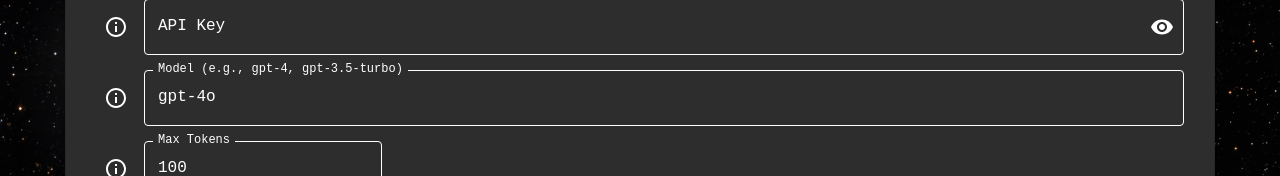
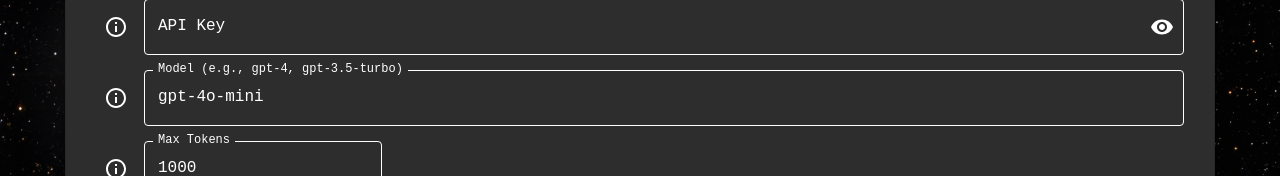
Before and after one commit to Anorris98/Hebse-Database, a React (Vite) app in the folder senior-design/: page /Settings in a window 1280 px wide. Shown: the part 391-567 px from the top of the page. Built offline with nearby package versions, Linux system fonts and the light colour scheme.

Commit message:
Fix/GPT_discrepancy

```diff
--- a/senior-design/src/components/Settings/GPTSetup/gpt-setup.tsx
+++ b/senior-design/src/components/Settings/GPTSetup/gpt-setup.tsx
@@ -19,8 +19,8 @@
 
 const GptSetup = () => {
     const [apiKey, setApiKey] = useState("");
-    const [model, setModel] = useState("gpt-4o");
-    const [maxTokens, setMaxTokens] = useState("100");
+    const [model, setModel] = useState("gpt-4o-mini");
+    const [maxTokens, setMaxTokens] = useState("1000");
     // const [temperature, setTemperature] = useState("0.7");
     const [showApiKey, setShowApiKey] = useState(false);
 
```
Also changed, not shown: 1 other file (tests, documents, lock files or other folders).
